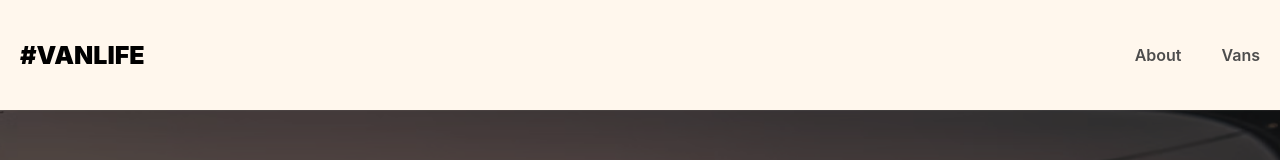
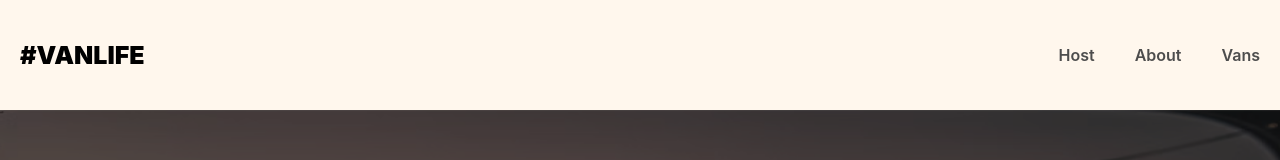
Before and after one commit to codingmaniac227/vanlife, a React (Vite) app: page / in a window 1280 px wide. Shown: the top 160 px of the page. Built offline with nearby package versions, Linux system fonts and the light colour scheme; what miragejs would draw is missing.

Commit message:
style(Navbar): add classnames to each nav link for accessibility

```diff
--- a/components/Navbar.jsx
+++ b/components/Navbar.jsx
@@ -1,16 +1,19 @@
 import React from 'react';
-import {Link} from "react-router-dom";
+import {Link, Outlet} from "react-router-dom";
 import '../styles/navbar.css'
 
 const Navbar = () => {
     return (
-        <header>
-            <Link className="site-logo" to="/">#VanLife</Link>
-            <nav>
-                <Link to="/about">About</Link>
-                <Link to="/vans">Vans</Link>
-            </nav>
-        </header>
+        <>
+            <header>
+                <Link className="site-logo" to="/">#VanLife</Link>
+                <nav>
+                    <Link className='navbar-link' to="/host">Host</Link>
+                    <Link className='navbar-link' to="/about">About</Link>
+                    <Link className='navbar-link' to="/vans">Vans</Link>
+                </nav>
+            </header>
+        </>
     );
 };
 
```
